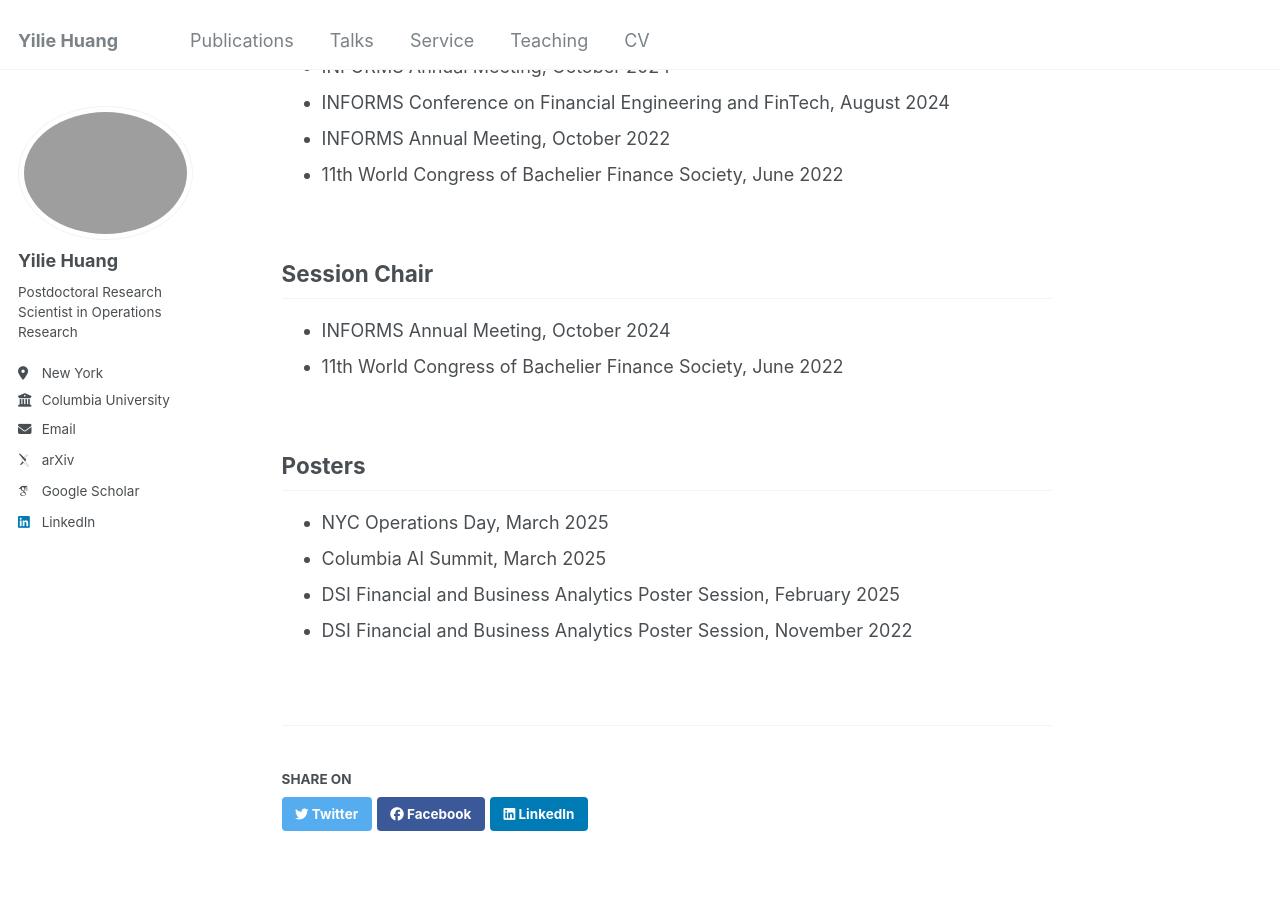
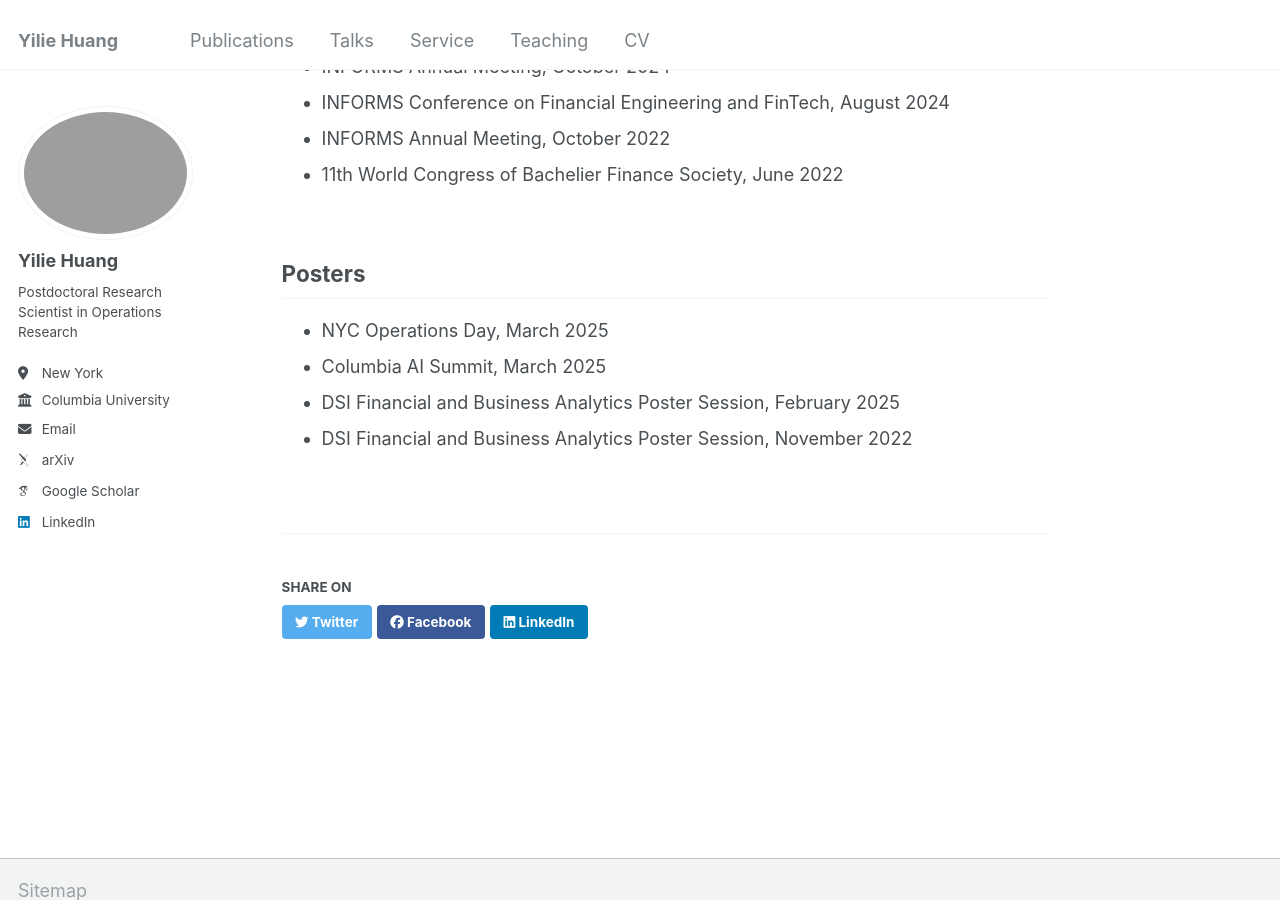
Before and after one commit to yiliehuang/yiliehuang.github.io, a Jekyll site: the page built from _talks/talks.md, in a window 1280 px wide and 900 px high, scrolled down 360 px. Built offline with Jekyll 4.4.1, drawn with Linux system fonts in a browser that asks for light colours; some web fonts are replaced.

Commit message:
Update talks.md

```diff
--- a/_talks/talks.md
+++ b/_talks/talks.md
@@ -12,10 +12,6 @@ permalink: /talks
 - INFORMS Annual Meeting, October 2022<br>
 - 11th World Congress of Bachelier Finance Society, June 2022<br>
 <br>
-<h2>Session Chair</h2>
-- INFORMS Annual Meeting, October 2024<br>
-- 11th World Congress of Bachelier Finance Society, June 2022<br>
-<br>
 <h2>Posters</h2>
 - NYC Operations Day, March 2025<br>
 - Columbia AI Summit, March 2025<br>
```
